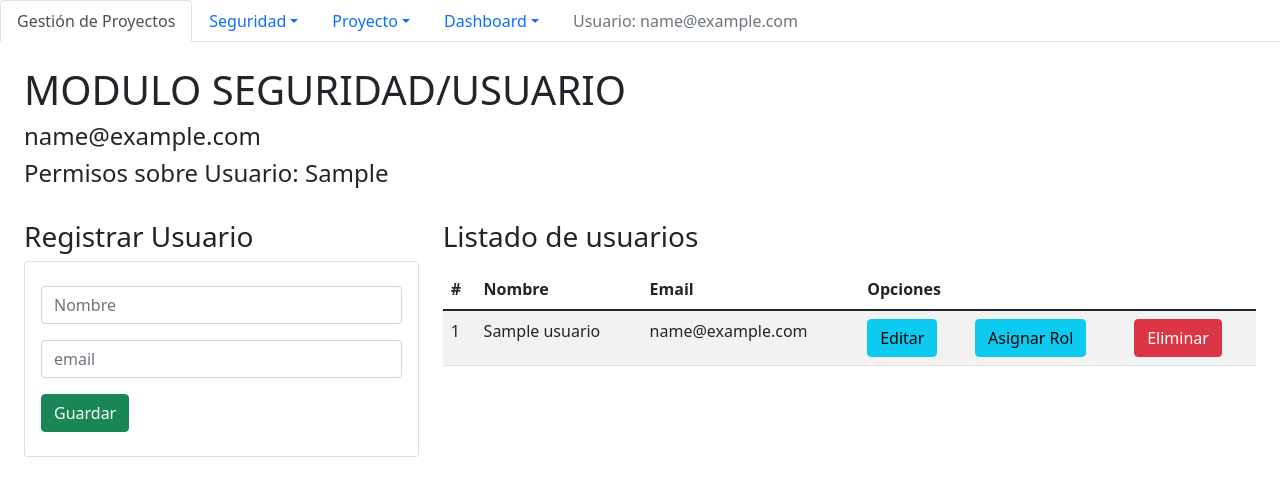
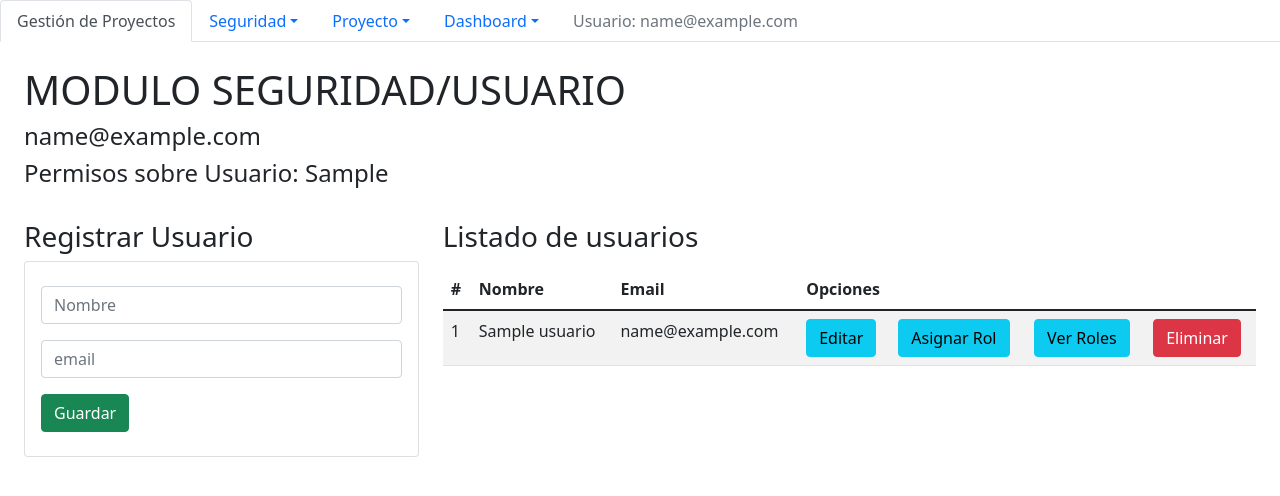
Before and after one commit to vegaalexa/IS2-GRUPO5, a Django app: template is2Proyecto/gestionProyectoApp/templates/usuario.html in a window 1280 px wide. Shown: the top 496 px of the page. Run offline with Django 4.2, Linux system fonts and the light colour scheme; tables that the repository leaves empty hold one stand-in row (values such as "Sample post"); the template is opened without the code that fills it: values that come from a table or form of the project are taken from there, most other values are stand-ins (such as "Sample title", 1, 10 or a date in 2020); some libraries are stand-ins or nearby versions.

Commit message:
Roles asignados: agregamos un boton para ver los roles asignados a un usuario

```diff
--- a/is2Proyecto/gestionProyectoApp/templates/usuario.html
+++ b/is2Proyecto/gestionProyectoApp/templates/usuario.html
@@ -87,7 +87,8 @@
 							<td><a id="btnEditar" href="/edicionUsuario/{{email}}/{{u.email}}" class="btn btn-info btnEditarUsuario">Editar</a></td>
 							<!--ASIGNACION-->
 							<td><a href="/asignacionRol/{{email}}/{{u.email}}" class="btn btn-info">Asignar Rol</a></td>
-							<!--ASIGNACION-->
+							<!--ver asignacion-->
+							<td><a href="/verRolesAsignados/{{email}}/{{u.email}}" class="btn btn-info">Ver Roles</a></td>
 							<td><a href="/eliminarUsuario/{{email}}/{{u.email}}" class="btn btn-danger
 								btnEliminarUsuario btnEliminacion">Eliminar</a></td>
 						</tr>
```
